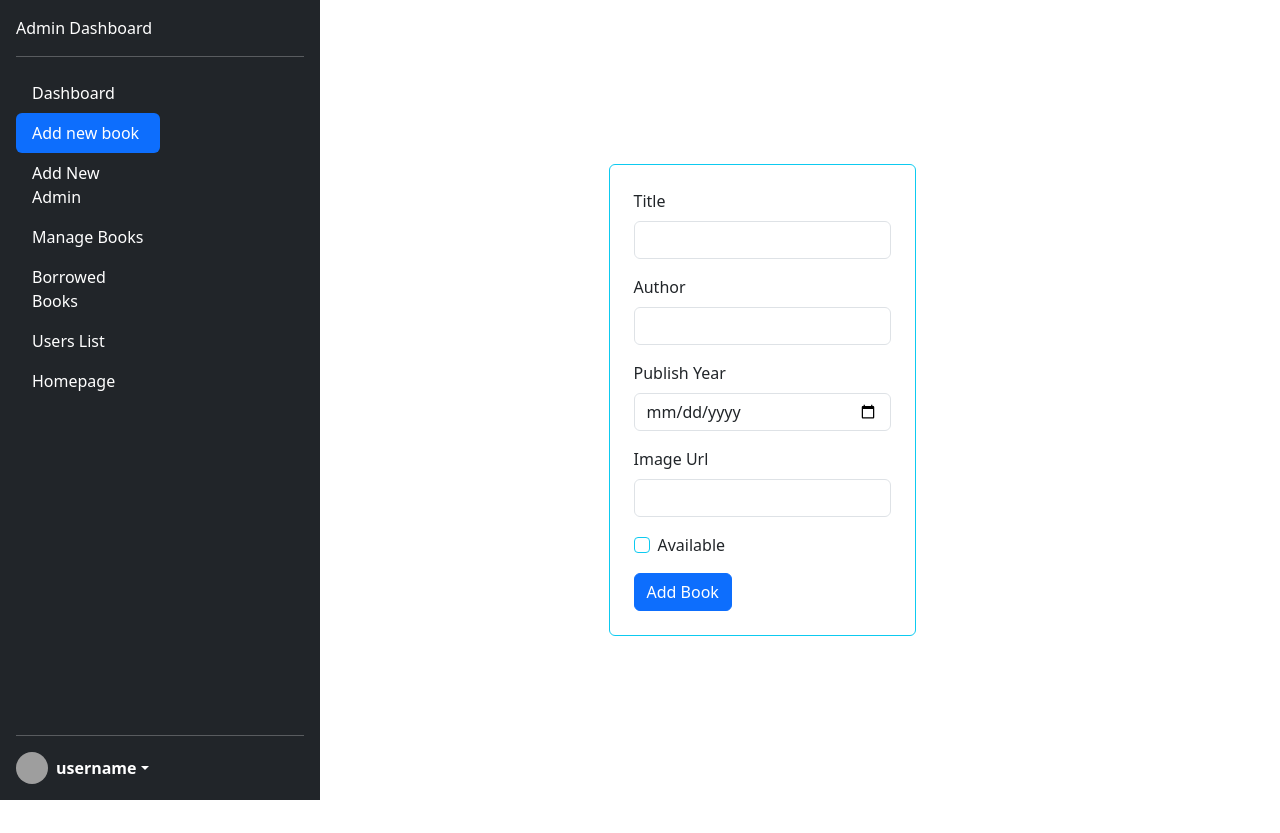
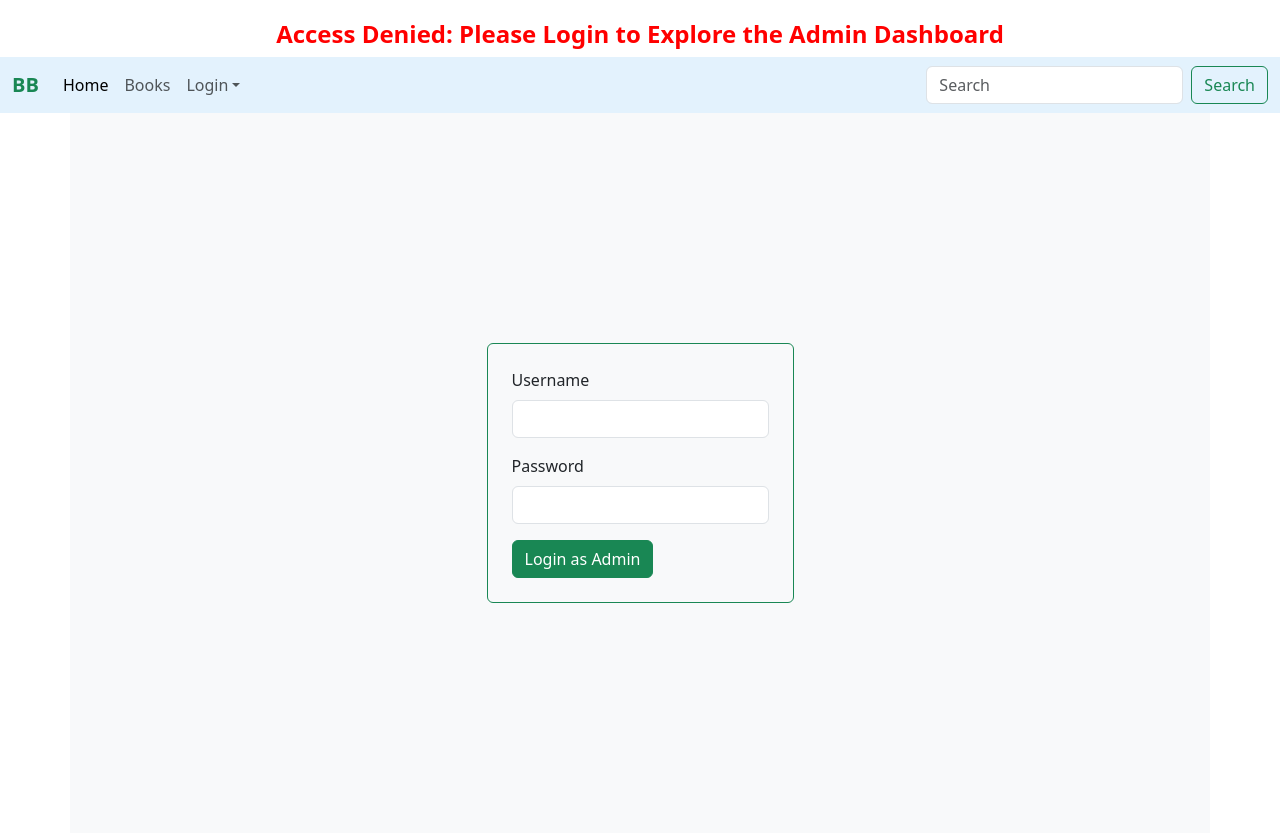
Before and after one commit to ItsAnkitPandey/Library_management_system, a React (Vite) app in the folder frontend/: page /newbook in a window 1280 px wide. Before the commit the page ends 800 px from the top, so only its background shows below. Built offline with nearby package versions, Linux system fonts and the light colour scheme; grey boxes are pictures that could not be loaded.

Commit message:
added admin validaton

```diff
--- a/frontend/src/App.jsx
+++ b/frontend/src/App.jsx
@@ -61,10 +61,10 @@ function App() {
           <Route exact path="/userRegister" element={<UserRegister />} />
           <Route exact path="/userLogin" element={<UserLogin onlogin={handleUserLogin} />} />
 
-          <Route exact path="/newbook" element={<CreateBook />} />
-          <Route path='/books/edit/:id' element={<EditBook /> } />
-          <Route path='/books/details/:id' element={<BookDetails/> } />
-          <Route path='/books/delete/:id' element={<DeleteBook/> } />
+
+
+
+
           {userLoggedIn ? (
             <Route exact path="/mainPage" element={<MainPage userLogout={handleUserLogout} />} />
           ) : (
@@ -102,7 +102,7 @@ function App() {
             } />
           )}
           {adminLoggedIn ? (
-            <Route exact path="/manageBooks" element={<ManageBooks/>} />
+            <Route exact path="/manageBooks" element={<ManageBooks adminLogout={handleAdminLogout} />} />
           ) : (
             <Route exact path="/manageBooks" element={
               <div>
@@ -114,7 +114,7 @@ function App() {
             } />
           )}
           {adminLoggedIn ? (
-            <Route exact path="/users" element={<UsersList/>} />
+            <Route exact path="/users" element={<UsersList adminLogout={handleAdminLogout} />} />
           ) : (
             <Route exact path="/users" element={
               <div>
@@ -126,9 +126,57 @@ function App() {
             } />
           )}
           {adminLoggedIn ? (
-            <Route exact path="/borrowBooks" element={<BorrowBooks/> } />
+            <Route exact path="/borrowBooks" element={<BorrowBooks adminLogout={handleAdminLogout} />} />
           ) : (
             <Route exact path="/borrowBooks" element={
+              <div>
+                <h2 style={{ color: 'red', textAlign: 'center', marginTop: '20px', fontSize: '1.5em', fontWeight: 'bold' }}>
+                  Access Denied: Please Login to Explore the Admin Dashboard
+                </h2>
+                <AdminLogin onlogin={handleAdminLogin} />
+              </div>
+            } />
+          )}
+          {adminLoggedIn ? (
+            <Route exact path="/newbook" element={<CreateBook adminLogout={handleAdminLogout} />} />
+          ) : (
+            <Route exact path="/newbook" element={
+              <div>
+                <h2 style={{ color: 'red', textAlign: 'center', marginTop: '20px', fontSize: '1.5em', fontWeight: 'bold' }}>
+                  Access Denied: Please Login to Explore the Admin Dashboard
+                </h2>
+                <AdminLogin onlogin={handleAdminLogin} />
+              </div>
+            } />
+          )}
+          {adminLoggedIn ? (
+            <Route path='/books/edit/:id' element={<EditBook adminLogout={handleAdminLogout}  />} />
+          ) : (
+            <Route exact path="/books/edit/:id" element={
+              <div>
+                <h2 style={{ color: 'red', textAlign: 'center', marginTop: '20px', fontSize: '1.5em', fontWeight: 'bold' }}>
+                  Access Denied: Please Login to Explore the Admin Dashboard
+                </h2>
+                <AdminLogin onlogin={handleAdminLogin} />
+              </div>
+            } />
+          )}
+          {adminLoggedIn ? (
+            <Route path='/books/details/:id' element={<BookDetails adminLogout={handleAdminLogout} />} />
+          ) : (
+            <Route exact path="/books/details/:id" element={
+              <div>
+                <h2 style={{ color: 'red', textAlign: 'center', marginTop: '20px', fontSize: '1.5em', fontWeight: 'bold' }}>
+                  Access Denied: Please Login to Explore the Admin Dashboard
+                </h2>
+                <AdminLogin onlogin={handleAdminLogin} />
+              </div>
+            } />
+          )}
+          {adminLoggedIn ? (
+            <Route path='/books/delete/:id' element={<DeleteBook adminLogout={handleAdminLogout} />} />
+          ) : (
+            <Route exact path="/books/delete/:id" element={
               <div>
                 <h2 style={{ color: 'red', textAlign: 'center', marginTop: '20px', fontSize: '1.5em', fontWeight: 'bold' }}>
                   Access Denied: Please Login to Explore the Admin Dashboard
```
